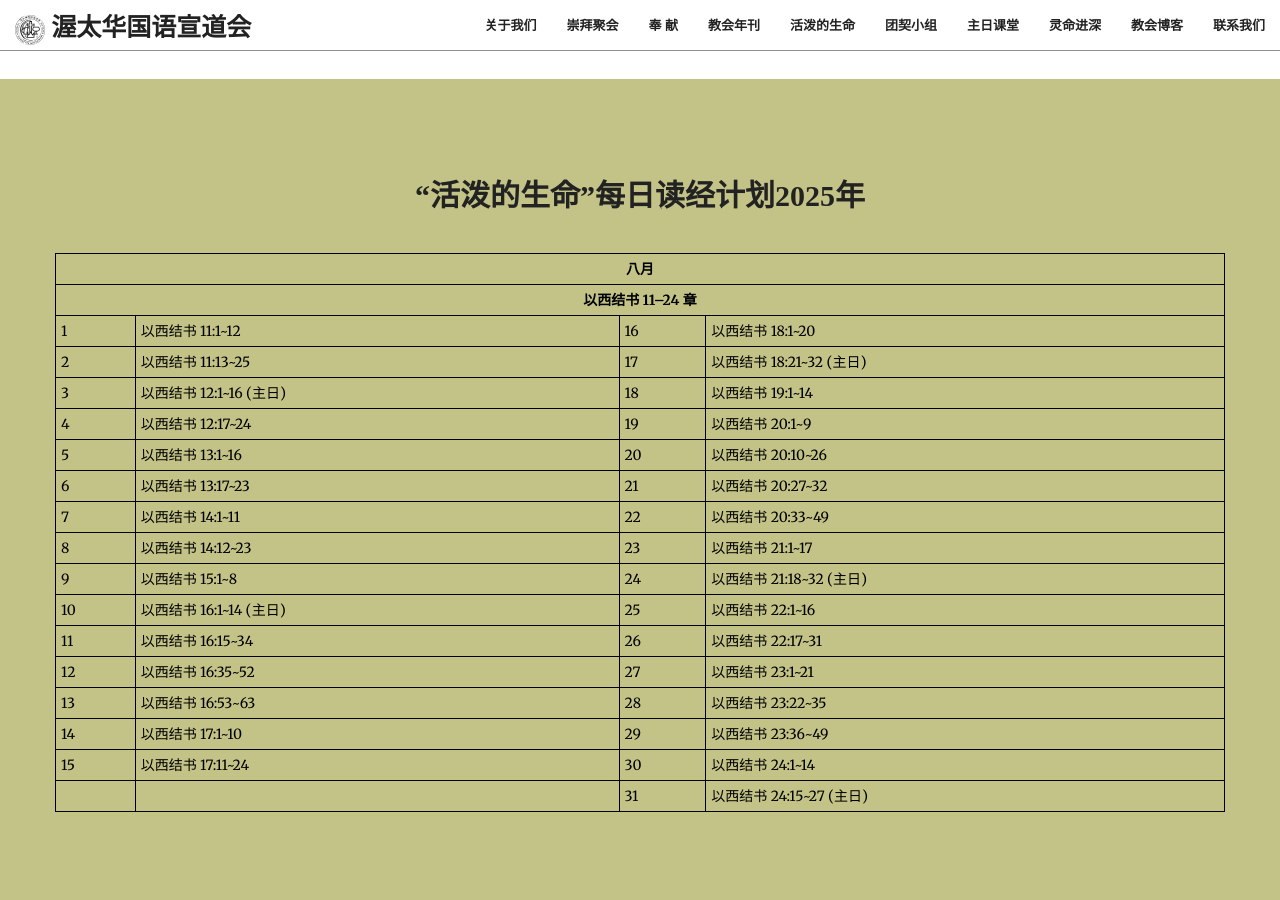
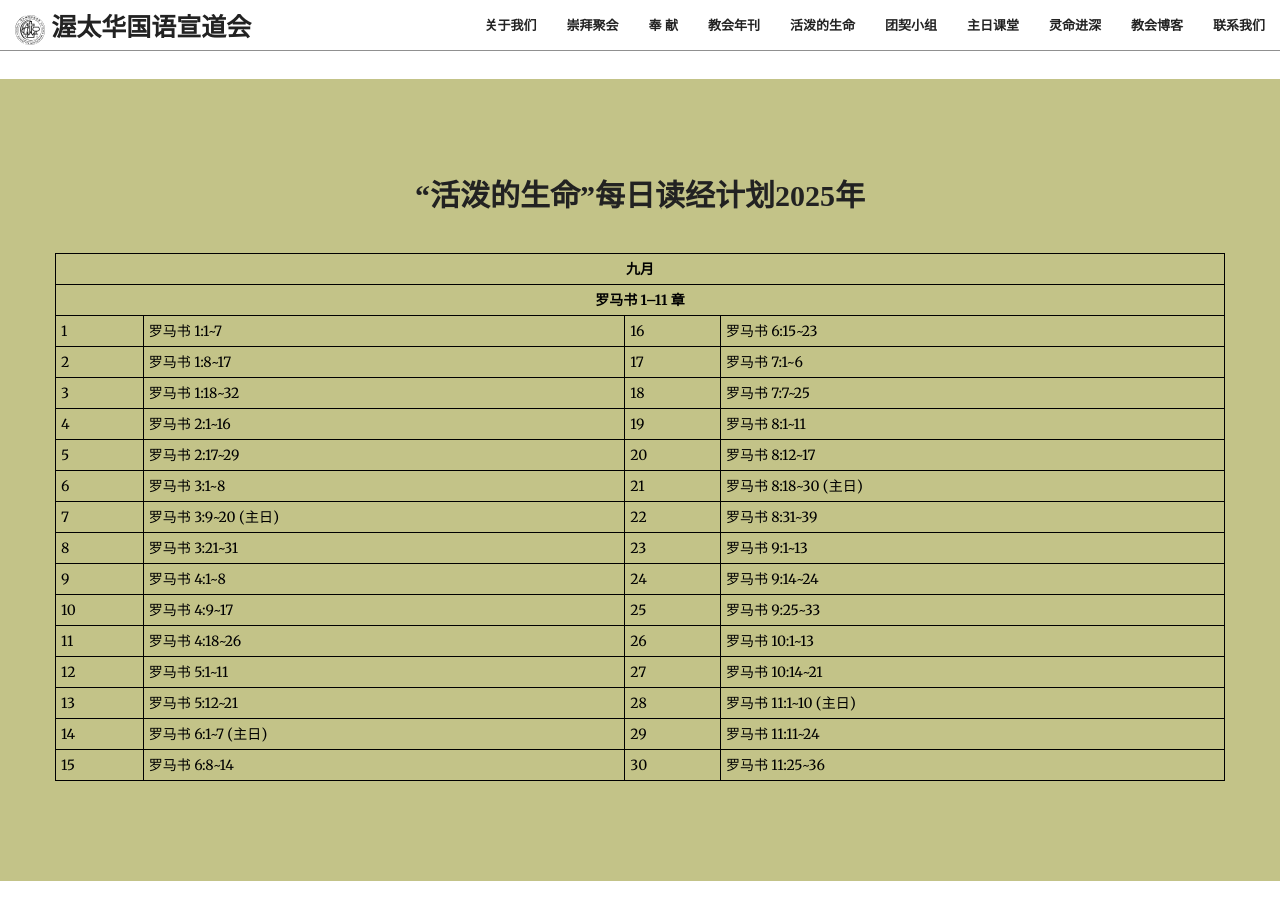
Before and after one commit to JonasYow/ottawaomac, a Jekyll site: the page built from index.html, in a window 1280 px wide and 900 px high, scrolled down 2563 px. Built offline with Jekyll 4.4.1, drawn with Linux system fonts in a browser that asks for light colours; some web fonts are replaced.

Commit message:
Update Sept2025 Content

```diff
--- a/_includes/dailylivingwater.html
+++ b/_includes/dailylivingwater.html
@@ -1,4 +1,4 @@
-<section id="livingwater-august" class="bg-primary">
+<section id="livingwater-september" class="bg-primary">
     <div class="container">
         <div class="row">
             <div class="col-lg-12 text-center">
@@ -7,28 +7,27 @@
             </div>
             <table style="width:100%">
                 <tr>
-                    <th colspan="4" class="text-center">八月</th>
+                    <th colspan="4" class="text-center">九月</th>
                 </tr>
                 <tr>
-                    <th colspan="4" class="text-center">以西结书 11–24 章</th>
+                    <th colspan="4" class="text-center">罗马书 1–11 章</th>
                 </tr>
 
-                <tr><td>1</td><td>以西结书 11:1~12</td><td>16</td><td>以西结书 18:1~20</td></tr>
-                <tr><td>2</td><td>以西结书 11:13~25</td><td>17</td><td>以西结书 18:21~32 (主日)</td></tr>
-                <tr><td>3</td><td>以西结书 12:1~16 (主日)</td><td>18</td><td>以西结书 19:1~14</td></tr>
-                <tr><td>4</td><td>以西结书 12:17~24</td><td>19</td><td>以西结书 20:1~9</td></tr>
-                <tr><td>5</td><td>以西结书 13:1~16</td><td>20</td><td>以西结书 20:10~26</td></tr>
-                <tr><td>6</td><td>以西结书 13:17~23</td><td>21</td><td>以西结书 20:27~32</td></tr>
-                <tr><td>7</td><td>以西结书 14:1~11</td><td>22</td><td>以西结书 20:33~49</td></tr>
-                <tr><td>8</td><td>以西结书 14:12~23</td><td>23</td><td>以西结书 21:1~17</td></tr>
-                <tr><td>9</td><td>以西结书 15:1~8</td><td>24</td><td>以西结书 21:18~32 (主日)</td></tr>
-                <tr><td>10</td><td>以西结书 16:1~14 (主日)</td><td>25</td><td>以西结书 22:1~16</td></tr>
-                <tr><td>11</td><td>以西结书 16:15~34</td><td>26</td><td>以西结书 22:17~31</td></tr>
-                <tr><td>12</td><td>以西结书 16:35~52</td><td>27</td><td>以西结书 23:1~21</td></tr>
-                <tr><td>13</td><td>以西结书 16:53~63</td><td>28</td><td>以西结书 23:22~35</td></tr>
-                <tr><td>14</td><td>以西结书 17:1~10</td><td>29</td><td>以西结书 23:36~49</td></tr>
-                <tr><td>15</td><td>以西结书 17:11~24</td><td>30</td><td>以西结书 24:1~14</td></tr>
-                <tr><td></td><td></td><td>31</td><td>以西结书 24:15~27 (主日)</td></tr>
+                <tr><td>1</td><td>罗马书 1:1~7</td><td>16</td><td>罗马书 6:15~23</td></tr>
+                <tr><td>2</td><td>罗马书 1:8~17</td><td>17</td><td>罗马书 7:1~6</td></tr>
+                <tr><td>3</td><td>罗马书 1:18~32</td><td>18</td><td>罗马书 7:7~25</td></tr>
+                <tr><td>4</td><td>罗马书 2:1~16</td><td>19</td><td>罗马书 8:1~11</td></tr>
+                <tr><td>5</td><td>罗马书 2:17~29</td><td>20</td><td>罗马书 8:12~17</td></tr>
+                <tr><td>6</td><td>罗马书 3:1~8</td><td>21</td><td>罗马书 8:18~30 (主日)</td></tr>
+                <tr><td>7</td><td>罗马书 3:9~20 (主日)</td><td>22</td><td>罗马书 8:31~39</td></tr>
+                <tr><td>8</td><td>罗马书 3:21~31</td><td>23</td><td>罗马书 9:1~13</td></tr>
+                <tr><td>9</td><td>罗马书 4:1~8</td><td>24</td><td>罗马书 9:14~24</td></tr>
+                <tr><td>10</td><td>罗马书 4:9~17</td><td>25</td><td>罗马书 9:25~33</td></tr>
+                <tr><td>11</td><td>罗马书 4:18~26</td><td>26</td><td>罗马书 10:1~13</td></tr>
+                <tr><td>12</td><td>罗马书 5:1~11</td><td>27</td><td>罗马书 10:14~21</td></tr>
+                <tr><td>13</td><td>罗马书 5:12~21</td><td>28</td><td>罗马书 11:1~10 (主日)</td></tr>
+                <tr><td>14</td><td>罗马书 6:1~7 (主日)</td><td>29</td><td>罗马书 11:11~24</td></tr>
+                <tr><td>15</td><td>罗马书 6:8~14</td><td>30</td><td>罗马书 11:25~36</td></tr>
             </table>
         </div>
     </div>
```
